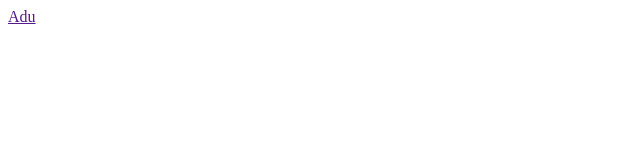
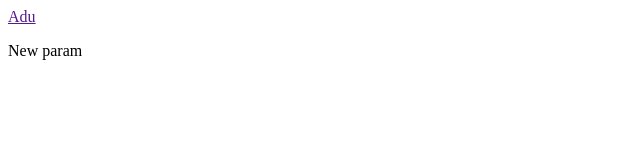
Before and after one commit to minhle20001998/hoc-git, a plain HTML site: page index.html in a window 1280 px wide. Shown: the full height of the page, 0-640 px from the left. Drawn offline with Linux system fonts and the light colour scheme.

Commit message:
new branch

```diff
--- a/index.html
+++ b/index.html
@@ -9,6 +9,7 @@
 
 <body>
     <a href="">Adu</a>
+    <p>New param </p>
 </body>
 
 </html>
```
